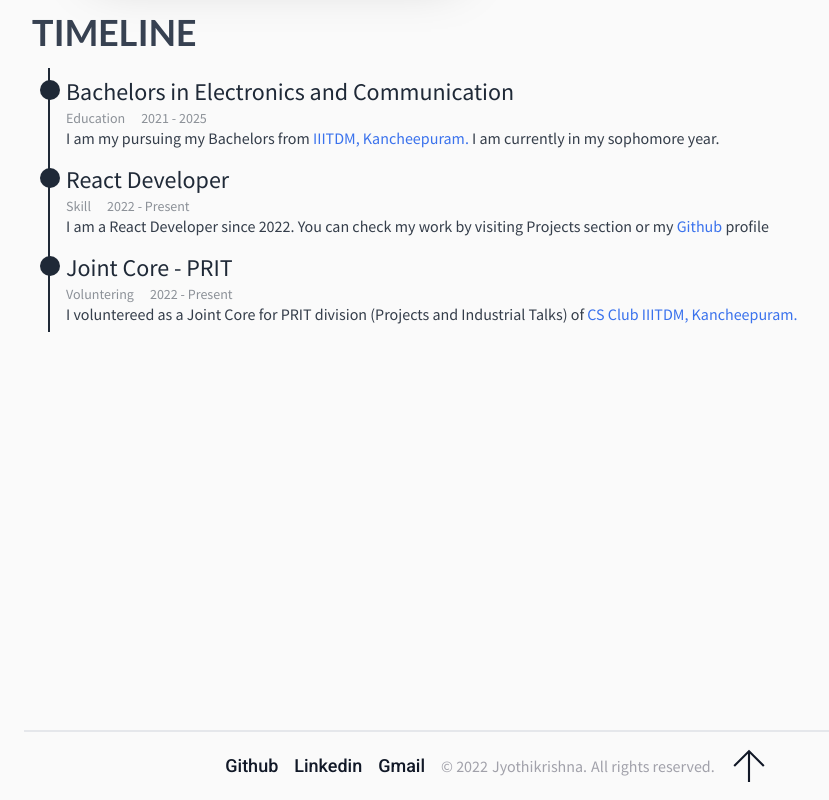
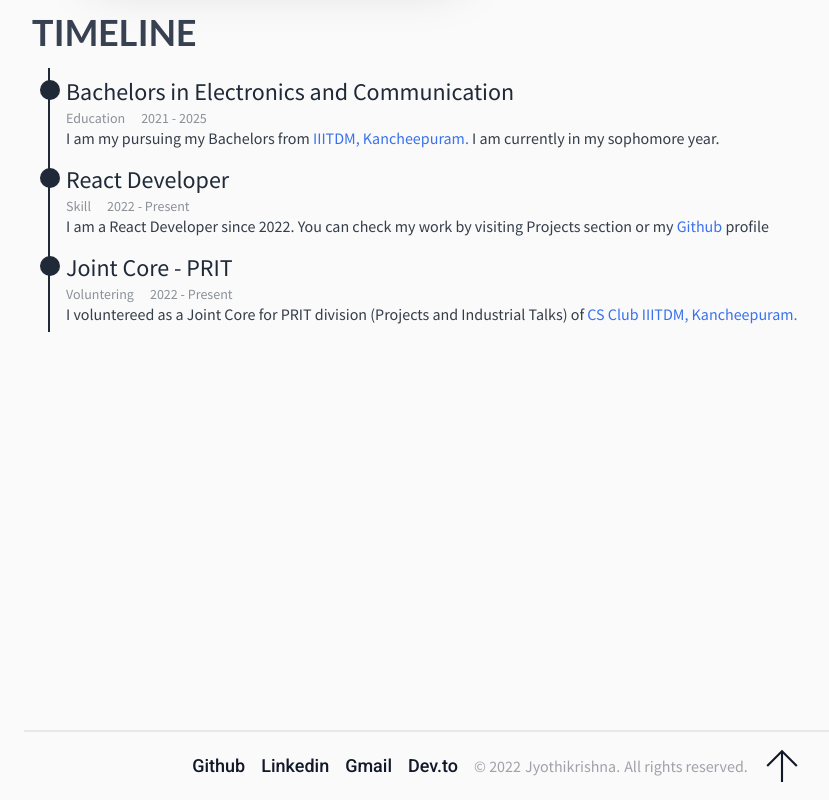
Before and after one commit to bhendi-boi/portfolio, a React (Vite) app: page / in a window 1280 px wide. Shown: the part 2614-3414 px from the top of the page, without its empty margins (144-973 px from the left). Built offline with nearby package versions, Linux system fonts and the light colour scheme.

Commit message:
added dev.to in contact section

```diff
--- a/src/App.jsx
+++ b/src/App.jsx
@@ -29,7 +29,7 @@ const App = () => {
 
   const handleScrollToSection = (name) => {
     window.scrollTo({
-      top: name.current.offsetTop - 230,
+      top: name.current.offsetTop - 10,
       left: 0,
       behavior: "smooth",
     });
--- a/src/components/Contact.jsx
+++ b/src/components/Contact.jsx
@@ -41,6 +41,17 @@ const Contact = ({ scrollRef, handleScrollToTop }) => {
             Gmail
           </a>
         </li>
+        <li>
+          <a
+            aria-label="devcommunity-icon"
+            target="_blank"
+            href="https://dev.to/bhendi"
+            title="Dev.to profile"
+            className="transition hover:scale-110 hover:text-blue-400"
+          >
+            Dev.to
+          </a>
+        </li>
       </ul>
       <ScrollButton small={true} handleScrollToTop={handleScrollToTop} />
     </div>
--- a/src/components/Nav.jsx
+++ b/src/components/Nav.jsx
@@ -105,7 +105,7 @@ const Nav = ({
                 duration: 0.12,
               }}
               role="list"
-              className="flex flex-col absolute right-0 w-1/3 min-h-full bg-neutral-50 dark:bg-nav-background last:pb-2"
+              className="flex flex-col absolute right-0 w-1/2 min-h-full bg-neutral-50 dark:bg-nav-background last:pb-2"
             >
               {links.map((link) => {
                 return (
@@ -116,7 +116,7 @@ const Nav = ({
                       handleClick(e);
                       toggleVisible();
                     }}
-                    className="px-4 py-2 text-2xl transition-colors duration-500 cursor-pointer font-semi bold text-blue-600 hover:text-blue-500"
+                    className="px-6 font-title py-2 text-3xl transition-colors duration-500 cursor-pointer font-semi bold text-gray-900 hover:text-blue-500"
                   >
                     {link}
                   </li>
--- a/src/components/Projects.jsx
+++ b/src/components/Projects.jsx
@@ -39,7 +39,7 @@ const Projects = ({ scrollRef }) => {
             />
           );
         })}
-        <AnimatePresence>
+        {/* <AnimatePresence>
           {selectedId && (
             <motion.article
               layoutId={data[selectedId].name}
@@ -75,7 +75,6 @@ const Projects = ({ scrollRef }) => {
               <p className="mx-6 min-h-[78px] project__card-details">
                 {data[selectedId].details}
               </p>
-              {/* chips */}
               <ul className="flex gap-4 justify-center m-4 mb-6 px-4 min-h-[2rem]">
                 {data[selectedId].stack.map((item) => {
                   return (
@@ -90,7 +89,7 @@ const Projects = ({ scrollRef }) => {
               </ul>
             </motion.article>
           )}
-        </AnimatePresence>
+        </AnimatePresence> */}
       </motion.section>
     </motion.section>
   );
```
